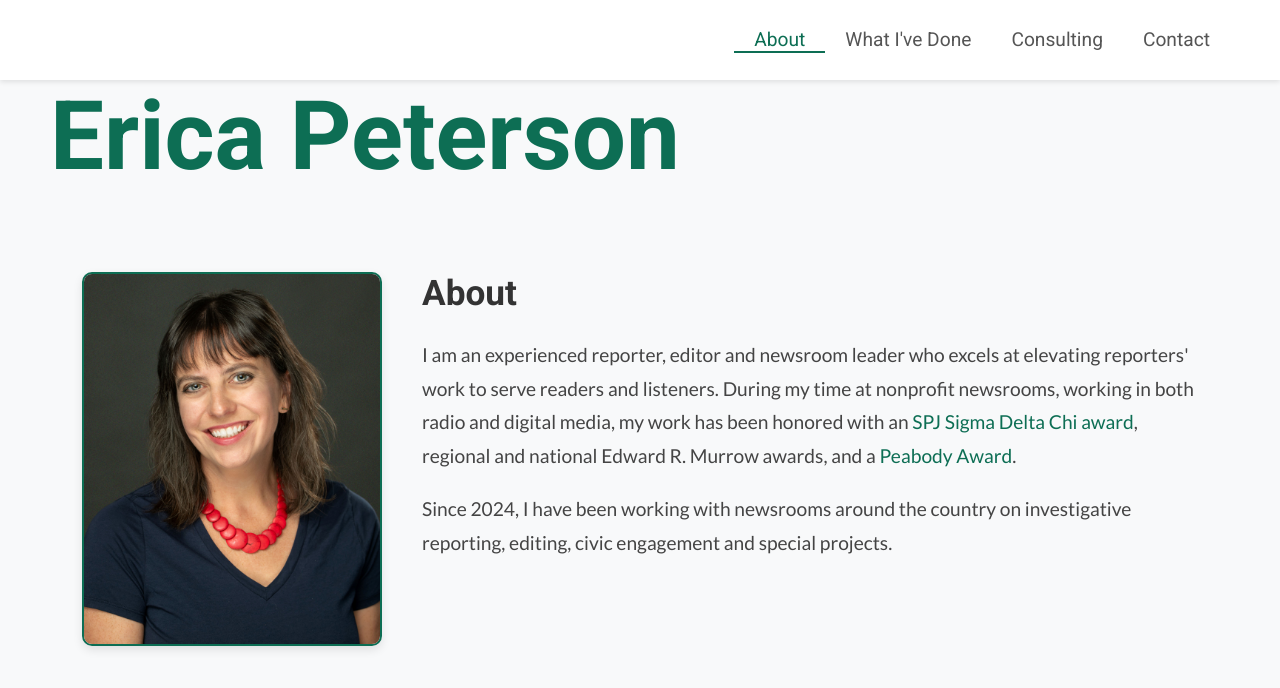
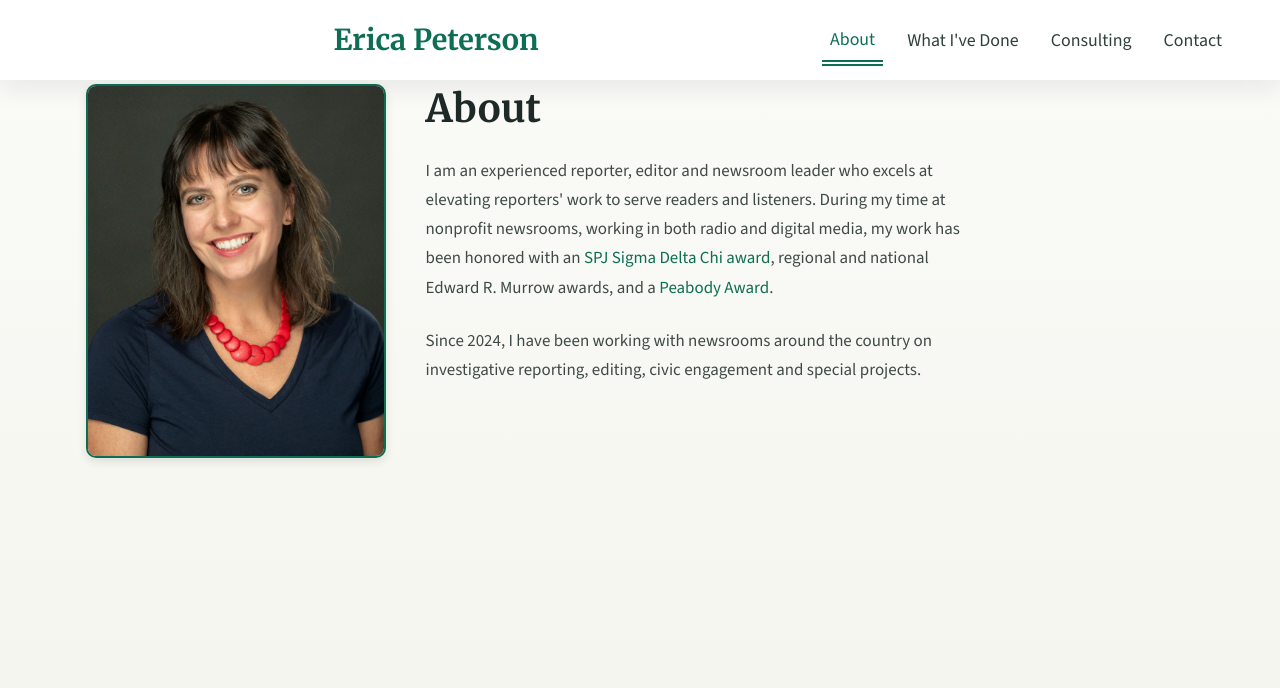
Before and after one commit to 255AM/ep, a React (Create React App) app: page /#/ in a window 1280 px wide. Shown: the top 688 px of the page. Built offline with nearby package versions, Linux system fonts and the light colour scheme.

Commit message:
Refine site styling and unify header layout

```diff
--- a/src/App.css
+++ b/src/App.css
@@ -1,5 +1,19 @@
 /* Importing Google Fonts */
-@import url('https://fonts.googleapis.com/css2?family=Roboto:wght@400;700&family=Lato:wght@300;400;700&display=swap');
+@import url('https://fonts.googleapis.com/css2?family=Merriweather:wght@700&family=Source+Sans+3:wght@400;500;600;700&display=swap');
+
+:root {
+  --bg: #f5f5ef;
+  --surface: #ffffff;
+  --text: #1f2a28;
+  --muted-text: #3f4a47;
+  --brand: #0d6e54;
+  --brand-dark: #0a4f3d;
+  --line: #d5ddd9;
+  --space-1: 8px;
+  --space-2: 16px;
+  --space-3: 24px;
+  --space-4: 40px;
+}
 
 /* Global Resets */
 * {
@@ -10,95 +24,98 @@
 
 /* Body and HTML */
 body, html {
-  font-family: 'Roboto', sans-serif;
+  font-family: 'Source Sans 3', sans-serif;
   height: 100%;
-  background-color: #f8f9fa;
+  color: var(--text);
+  background-color: var(--bg);
 }
 
 /* Global Heading and Paragraph Styles */
 h2, h3 {
-  font-family: 'Roboto', sans-serif;
-  color: #333;
+  font-family: 'Merriweather', serif;
+  color: var(--text);
+  letter-spacing: 0.01em;
 }
 
 h2 {
-  font-size: 2.2em;
-  margin-bottom: 15px;
+  font-size: clamp(2rem, 3vw, 2.6rem);
+  margin-bottom: var(--space-3);
 }
 
 h3 {
-  font-size: 1.6em;
-  margin-top: 20px;
+  font-size: clamp(1.2rem, 2vw, 1.45rem);
+  margin-top: var(--space-3);
+  margin-bottom: var(--space-2);
 }
 
 p {
-  font-family: 'Lato', sans-serif;
-  font-size: 1.2em;
-  line-height: 1.75;
-  color: #444;
-  margin-bottom: 20px;
+  font-size: clamp(1.06rem, 1.2vw, 1.14rem);
+  line-height: 1.72;
+  color: var(--muted-text);
+  margin-bottom: var(--space-3);
 }
 
 /* Links */
 a {
-  color: #0d6e54;
+  color: var(--brand);
   text-decoration: none;
-  transition: color 0.3s ease, border-bottom 0.3s ease;
+  transition: color 0.25s ease, border-bottom 0.25s ease;
 }
 
 a:hover {
-  color: #0b533d;
-  border-bottom: 2px solid #0d6e54;
+  color: var(--brand-dark);
+  border-bottom: 2px solid var(--brand);
 }
 
 /* Button Style for CTAs */
 .btn {
-  background-color: #0d6e54;
-  color: white;
-  padding: 10px 20px;
-  border-radius: 5px;
+  background-color: var(--brand);
+  color: #ffffff;
+  padding: 11px 22px;
+  border-radius: 8px;
   text-decoration: none;
-  transition: background-color 0.3s ease;
+  transition: background-color 0.25s ease, transform 0.2s ease;
   display: inline-block;
+  font-weight: 600;
 }
 
 .btn:hover {
-  background-color: #0b533d;
+  background-color: var(--brand-dark);
+  transform: translateY(-1px);
 }
 
 /* Navbar */
 .navbar {
   background-color: #ffffff;
-  padding: 20px 50px;
+  padding: var(--space-3) 50px;
   position: fixed;
   top: 0;
   width: 100%;
   display: flex;
   align-items: center;
-  box-shadow: 0 2px 5px rgba(0, 0, 0, 0.1);
+  box-shadow: 0 8px 24px rgba(20, 40, 34, 0.08);
   z-index: 1000;
   height: 80px;
 }
 
 .navbar-brand {
-  font-family: 'Roboto', sans-serif;
+  font-family: 'Merriweather', serif;
   font-size: 1.8em;
   font-weight: bold;
-  color: #0d6e54;
+  color: var(--brand);
   flex-grow: 1;
   text-align: center;
-
 }
-
-
 
 .hamburger {
   font-size: 2em;
   background: none;
   border: none;
-  color: #333;
+  color: var(--text);
   cursor: pointer;
   display: none;
+  min-width: 44px;
+  min-height: 44px;
 }
 
 .nav-links {
@@ -112,49 +129,54 @@ a:hover {
   top: 80px;
   left: 0;
   width: 100%;
-  background-color: #f1e4e4;
+  background-color: #f8faf8;
+  border-bottom: 1px solid var(--line);
 }
 
 .nav-links a {
-  font-family: 'Roboto', sans-serif;
-  font-size: 1.2em;
-  color: #555;
-  padding: 15px 0;
+  font-family: 'Source Sans 3', sans-serif;
+  font-size: 1.12rem;
+  color: #30403c;
+  padding: 13px 0;
   text-align: center;
+  min-height: 44px;
+  display: inline-flex;
+  align-items: center;
+  justify-content: center;
+  position: relative;
 }
 
 /* Hover state for navigation links */
 .nav-links a:hover {
-  background-color: #f0f0f0;
-  color: #0b533d;
+  background-color: #eef4f1;
+  color: var(--brand-dark);
 }
 
 .nav-links .active {
-  color: #0d6e54;
+  color: var(--brand);
   border-bottom: 2px solid #0d6e54;
-}
-
-/* Large Brand */
-.large-brand-container {
-  display: none; /* Hidden on small screens */
-  margin-top: 80px; /* Push below the navbar */
-  padding-left: 50px; /* Adjust for left alignment */
-}
-
-.navbar-brand-large {
-  font-family: 'Roboto', sans-serif;
-  font-size: 6em;
-  font-weight: bold;
-  color: #0d6e54;
 }
 
 /* Section Layout */
 .section {
-  padding: 20px;
+  padding: var(--space-3);
 }
 
 .page-shell {
   min-height: calc(100vh - 140px);
+  animation: page-enter 260ms ease-out;
+  background: linear-gradient(180deg, #f9f9f5 0%, var(--bg) 100%);
+}
+
+@keyframes page-enter {
+  from {
+    opacity: 0;
+    transform: translateY(6px);
+  }
+  to {
+    opacity: 1;
+    transform: translateY(0);
+  }
 }
 
 /* About Container */
@@ -168,7 +190,7 @@ a:hover {
 /* Image Limiter */
 .image-container {
   max-width: 300px;
-  margin-bottom: 20px;
+  margin-bottom: var(--space-3);
 }
 
 .profile-pic {
@@ -180,59 +202,52 @@ a:hover {
 
 /* About Text */
 .about-text {
-  max-width: 700px;
+  max-width: 68ch;
   text-align: left;
   padding: 0 20px;
 }
 
 .about-text h2 {
-  margin-bottom: 24px;
+  margin-bottom: var(--space-3);
+}
+
+.about-text p {
+  max-width: 68ch;
 }
 
 /* Contact Container */
 .contact-container {
-  max-width: 600px;
+  max-width: 68ch;
   margin: 80px auto;
-  padding: 20px;
+  padding: var(--space-3);
   text-align: center;
 }
 
 .contact-container h2 {
-  font-size: 2em;
-  margin-bottom: 20px;
+  margin-bottom: var(--space-3);
 }
 
 .contact-container p {
-  font-size: 1.1em;
-  margin-bottom: 15px;
+  max-width: 55ch;
+  margin: 0 auto var(--space-2);
 }
 
 .contact-container a {
   font-weight: 700;
-  color: #0d6e54;
+  color: var(--brand);
 }
 
 .contact-container a:hover {
-  border-bottom: 1px solid #0d6e54;
+  border-bottom: 1px solid var(--brand);
 }
 
 /* Media Queries */
 
 /* Large Screens */
 @media (min-width: 1024px) {
-  /* Show the large brand container */
-  .large-brand-container {
-    display: block;
-  }
-
-  /* Hide the small navbar-brand inside the navbar */
-  .navbar-brand {
-    display: none;
-  }
-
   /* Adjust navbar */
   .navbar {
-    justify-content: flex-end;
+    justify-content: space-between;
   }
 
   /* Show nav links in navbar */
@@ -242,10 +257,31 @@ a:hover {
     position: static;
     width: auto;
     background-color: transparent;
+    border-bottom: none;
+    gap: var(--space-2);
   }
 
   .nav-links a {
-    padding: 0 20px;
+    padding: 0 var(--space-1);
+    background-color: transparent;
+  }
+
+  .nav-links a::after {
+    content: '';
+    position: absolute;
+    left: 0;
+    bottom: -6px;
+    width: 100%;
+    height: 2px;
+    background: var(--brand);
+    transform: scaleX(0);
+    transform-origin: center;
+    transition: transform 0.2s ease;
+  }
+
+  .nav-links a:hover::after,
+  .nav-links .active::after {
+    transform: scaleX(1);
   }
 
   /* Hide hamburger menu */
@@ -260,13 +296,7 @@ a:hover {
 
   .page-shell {
     padding-bottom: 60px;
-  }
-
-  /* Remove absolute positioning from large brand */
-  .large-brand-container {
-    position: relative;
-    margin-top: 80px; /* Height of navbar */
-    padding-left: 50px; /* Left alignment */
+    background: linear-gradient(180deg, #fafaf7 0%, var(--bg) 100%);
   }
 
   /* Adjust About Container for large screens */
@@ -276,15 +306,16 @@ a:hover {
     justify-content: flex-start;
     width: 90%;
     margin: 0 auto;
+    gap: var(--space-4);
   }
 
   .image-container {
-    margin-right: 40px;
+    margin-right: 0;
     margin-bottom: 0; /* Remove bottom margin in row layout */
   }
 
   .about-text {
-    max-width: 80%;
+    max-width: 68ch;
     text-align: left;
     padding: 0;
   }
@@ -292,22 +323,11 @@ a:hover {
 
 /* Small Screens */
 @media (max-width: 1023px) {
-  /* Hide the large brand container */
-  .large-brand-container {
-    display: none;
-  }
-
-  /* Show the small navbar-brand inside the navbar */
-  .navbar-brand {
-    display: block;
-  }
-
 
   .navbar a, .navbar a.active {
     text-decoration: none;
     border-bottom: none !important; /* Remove the bottom border */
   }
-
 
   /* Show hamburger menu */
   .hamburger {
@@ -323,8 +343,8 @@ a:hover {
 
   /* Nav links */
   .nav-links a {
-    font-size: 1em;
-
+    font-size: 1rem;
+    padding: 14px var(--space-2);
   }
 
   /* About Container remains columnar */
@@ -343,10 +363,12 @@ a:hover {
 
   /* Adjust section margin-top */
   .section {
-    margin-top: 120px; /* Height of the navbar */
+    margin-top: 106px;
+    padding: var(--space-2);
   }
 
   .page-shell {
     min-height: calc(100vh - 120px);
+    background: transparent;
   }
 }
--- a/src/App.js
+++ b/src/App.js
@@ -25,8 +25,16 @@ const App = () => {
           <NavLink to="/" className="navbar-brand" onClick={closeMenu}>
             Erica Peterson
           </NavLink>
-          <button className="hamburger" onClick={toggleMenu}>☰</button>
-          <nav className={`nav-links ${isMenuOpen ? 'open' : ''}`}>
+          <button
+            className="hamburger"
+            onClick={toggleMenu}
+            aria-label="Toggle navigation menu"
+            aria-expanded={isMenuOpen}
+            aria-controls="primary-nav"
+          >
+            ☰
+          </button>
+          <nav id="primary-nav" className={`nav-links ${isMenuOpen ? 'open' : ''}`}>
             {pages.map((page) => (
               <NavLink
                 key={page.path}
@@ -39,13 +47,6 @@ const App = () => {
             ))}
           </nav>
         </header>
-
-        {/* Large brand/logo outside the navbar */}
-        <div className="large-brand-container">
-          <NavLink to="/" className="navbar-brand-large" onClick={closeMenu}>
-            Erica Peterson
-          </NavLink>
-        </div>
 
         <main className="section page-shell">
           <Routes>
```
